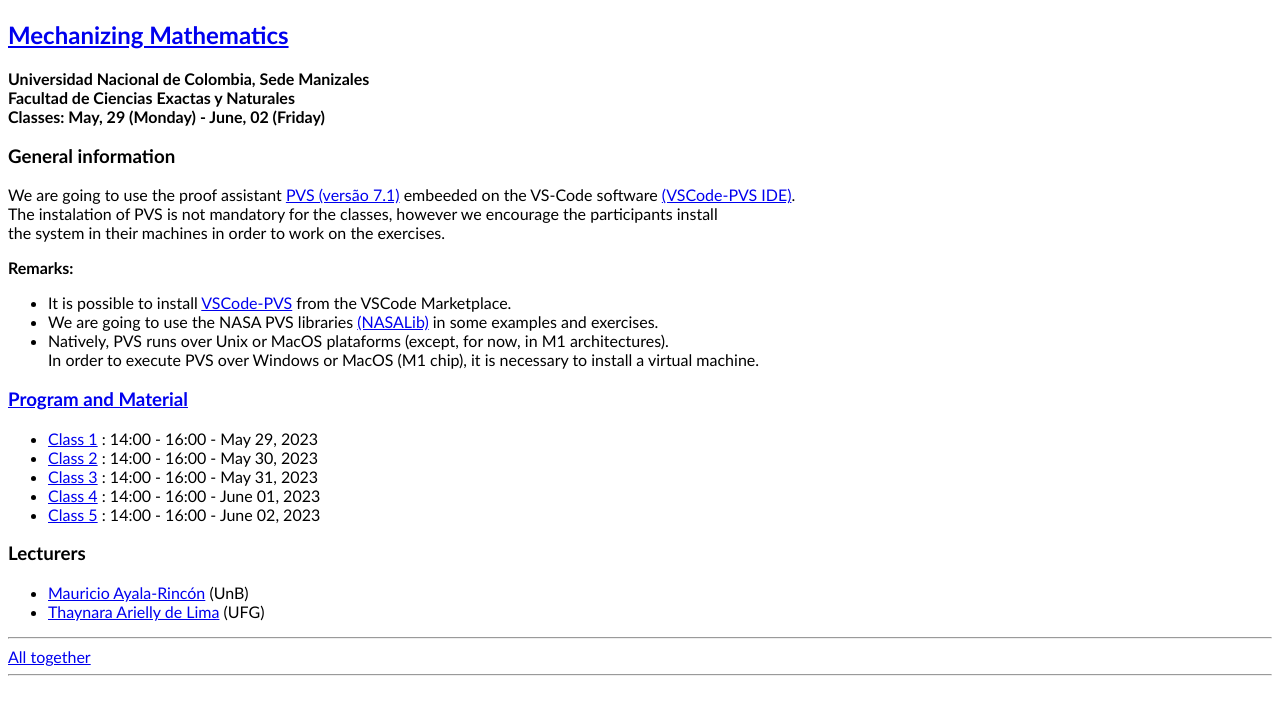
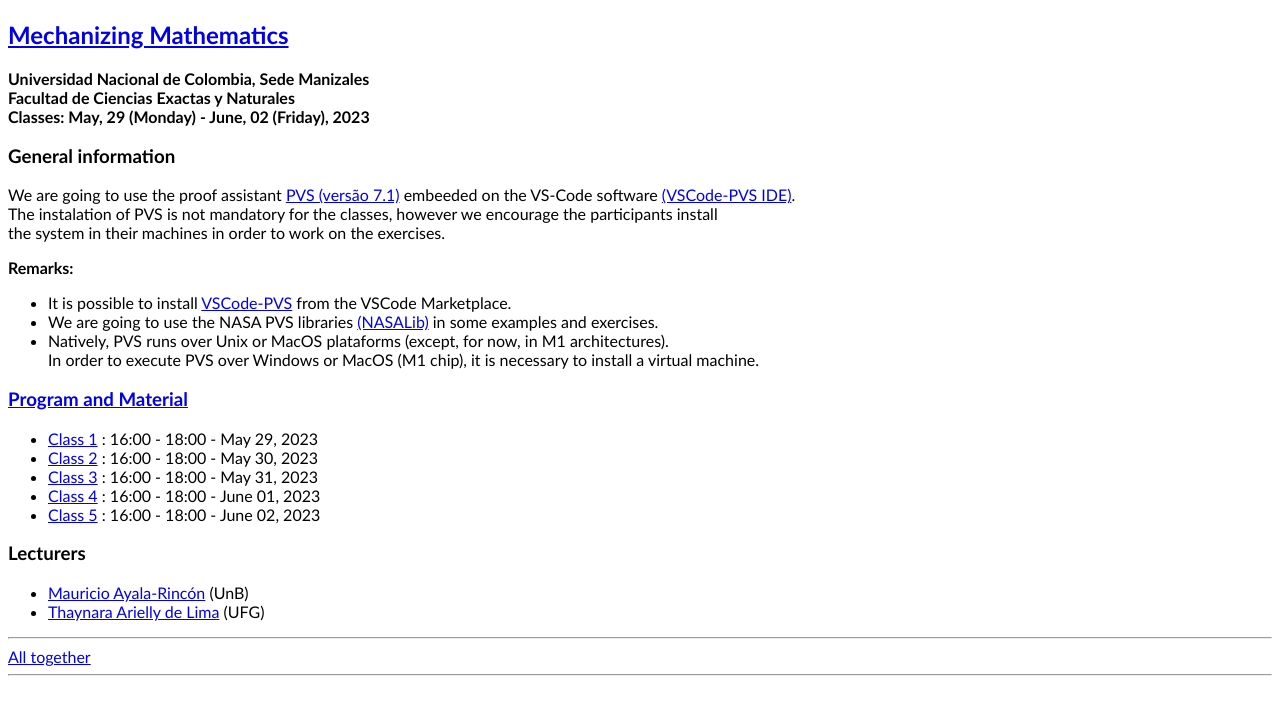
Before and after one commit to thaynaradelima/thaynaradelima.github.io, a Jekyll site: the page Tutorials/UNAL_Manizales_2023/index.html, which Jekyll copies as it is, in a window 1280 px wide. Shown: the top 715 px of the page. Built offline with Jekyll 4.4.1, drawn with Linux system fonts in a browser that asks for light colours.

Commit message:
Update index.html

```diff
--- a/Tutorials/UNAL_Manizales_2023/index.html
+++ b/Tutorials/UNAL_Manizales_2023/index.html
@@ -61,7 +61,7 @@
         </strong>
 
         <strong>
-            Classes: May, 29 (Monday) - June, 02 (Friday)
+            Classes: May, 29 (Monday) - June, 02 (Friday), 2023
             <br/>
         </strong>
     </p>
@@ -89,23 +89,23 @@
     <ul>
         <li>
             <a href="program.html#section1"> Class 1</a>
-            : 14:00 - 16:00 - May 29, 2023
+            : 16:00 - 18:00 - May 29, 2023
         </li>
         <li>
             <a href="program.html#section2">Class 2</a>
-            : 14:00 - 16:00 - May 30, 2023
+            : 16:00 - 18:00 - May 30, 2023
         </li>
         <li>
             <a href="program.html#section3">Class 3</a>
-            : 14:00 - 16:00 - May 31, 2023
+            : 16:00 - 18:00 - May 31, 2023
 	</li>
 	<li>
             <a href="program.html#section1"> Class 4</a>
-            : 14:00 - 16:00 - June 01, 2023
+            : 16:00 - 18:00 - June 01, 2023
 	</li>
 	<li>
             <a href="program.html#section1"> Class 5</a>
-            : 14:00 - 16:00 - June 02, 2023
+            : 16:00 - 18:00 - June 02, 2023
         </li>
     </ul>
 
```
